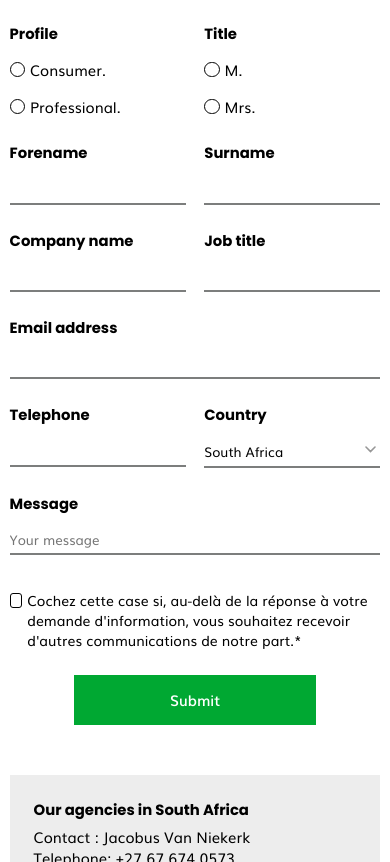
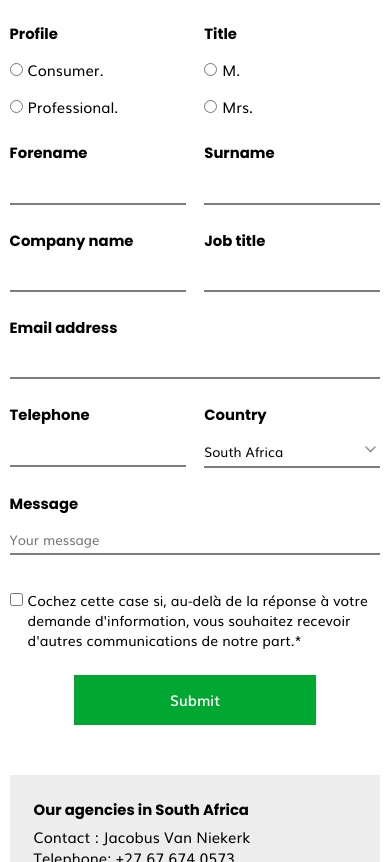
Before and after one commit to Yvelchrome/transport-society, a website: page index.html in a window 390 px wide. Shown: the part 4094-4956 px from the top of the page. Drawn offline with nearby package versions, Linux system fonts and the light colour scheme; some packages are replaced by stand-ins of ours; files that its build step writes are made by us from their sources.

Commit message:
refactor: removed custom input checkbox/radio
removed the custom style because it was causing small responsive issues

```diff
--- a/styles/partials/_global.scss
+++ b/styles/partials/_global.scss
@@ -17,7 +17,7 @@ li {
 }
 
 button,
-input,
+input:not([type="checkbox"]):not([type="radio"]),
 select {
   appearance: none;
   outline: none;
--- a/styles/style.scss
+++ b/styles/style.scss
@@ -298,50 +298,6 @@
           grid-column: span 2;
         }
         input {
-          &[type="checkbox"] {
-            display: grid;
-            place-content: center;
-            border: 1px solid $primary-dark;
-            border-radius: 3px;
-            background-color: $primary-light;
-            width: 2.15em;
-            height: 1.15em;
-            color: $primary-dark;
-            &::before {
-              transform: scale(0);
-              transition: 120ms transform ease-in-out;
-              box-shadow: inset 1.15em 1.15em $primary-dark;
-              border-radius: 2px;
-              width: 0.8em;
-              height: 0.8em;
-              content: "";
-            }
-            &:checked::before {
-              transform: scale(1);
-            }
-          }
-          &[type="radio"] {
-            display: grid;
-            place-content: center;
-            border: 1px solid $primary-dark;
-            border-radius: 50%;
-            background-color: $primary-light;
-            width: 1.15em;
-            height: 1.15em;
-            color: $primary-dark;
-            &::before {
-              transform: scale(0);
-              transition: 120ms transform ease-in-out;
-              box-shadow: inset 1.15em 1.15em $primary-dark;
-              border-radius: 50%;
-              width: 0.8em;
-              height: 0.8em;
-              content: "";
-            }
-            &:checked::before {
-              transform: scale(1);
-            }
-          }
           &[type="text"],
           &[type="email"],
           &[type="tel"] {
```
